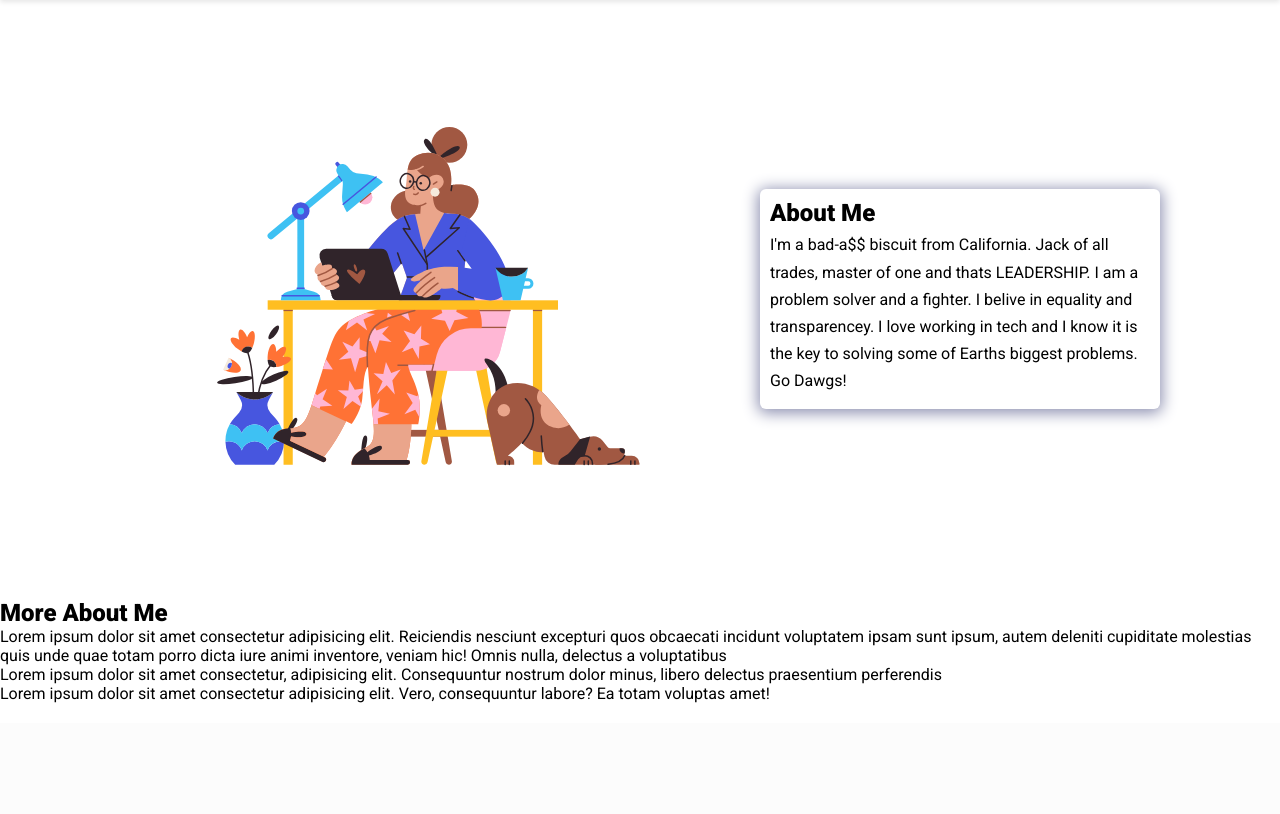
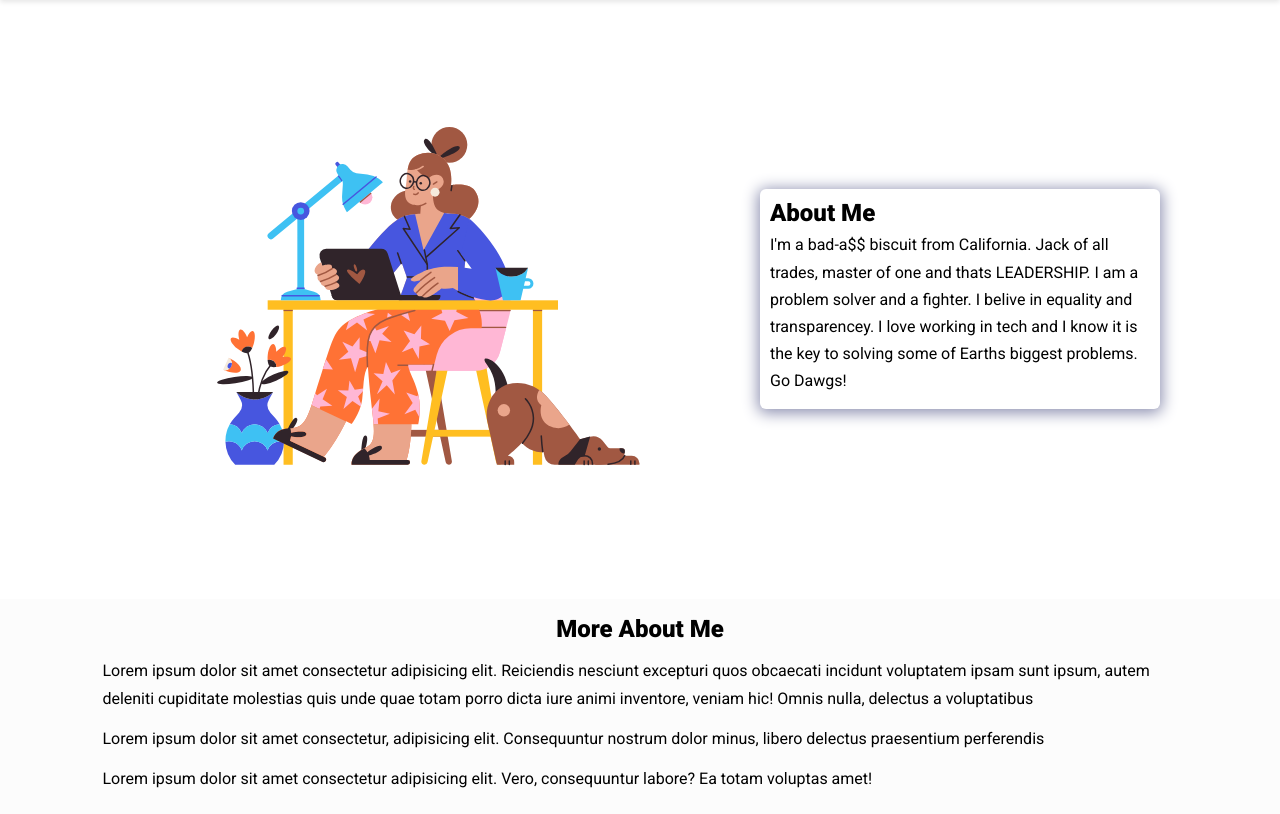
Before and after one commit to dabina2018/dabina2018.github.io, a PHP site: page / in a window 1280 px wide. Shown: the part 77-891 px from the top of the page. Before the commit the page ends 780 px from the top, so only its background shows below. Run offline with PHP 8.4, Linux system fonts and the light colour scheme.

Commit message:
addint css edits for more about me section

```diff
--- a/assets/css/styles.css
+++ b/assets/css/styles.css
@@ -118,3 +118,18 @@ nav ul li {
   line-height: var(--line-height);
   padding: 0.3rem 0;
 }
+
+.more-about {
+  background-color: var(--bg-color);
+  padding: 1rem 6rem;
+}
+
+.more-about h2 {
+  margin-bottom: var(--bottom-margin);
+  text-align: center;
+}
+
+.more-about p {
+  line-height: var(--line-height);
+  padding: 0.4rem;
+}
```
